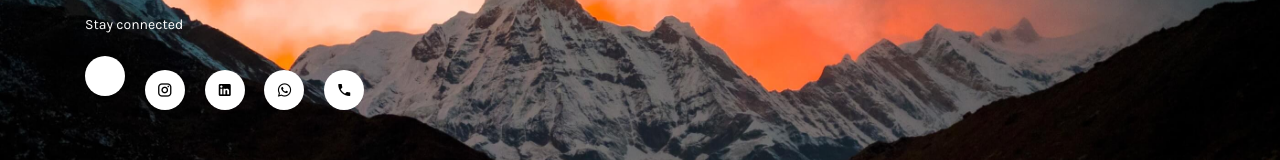
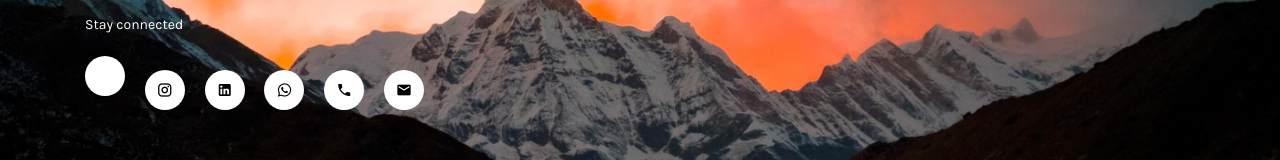
Before and after one commit to AarushiKapoor/AarushiKapoor.github.io, a plain HTML site: page index.html in a window 1280 px wide. Shown: the part 476-636 px from the top of the page. Drawn offline with nearby package versions, Linux system fonts and the light colour scheme.

Commit message:
Update index.html

```diff
--- a/index.html
+++ b/index.html
@@ -37,6 +37,7 @@
                 <a href="https://www.linkedin.com/company/sasti-drip" class="social-link"><i class="mdi mdi-linkedin"></i></a>
                 <a href="https://wa.me/919354154482" class="social-link"><i class="mdi mdi-whatsapp"></i></a>
                 <a href="tel:+919354154482" class="social-link"><i class="mdi mdi-phone"></i></a>
+                <a href="mailto:sastidripofficial@gmail.com" class="social-link"><i class="mdi mdi-email"></i></a>
             </nav>
         </div>
     </main>
```
